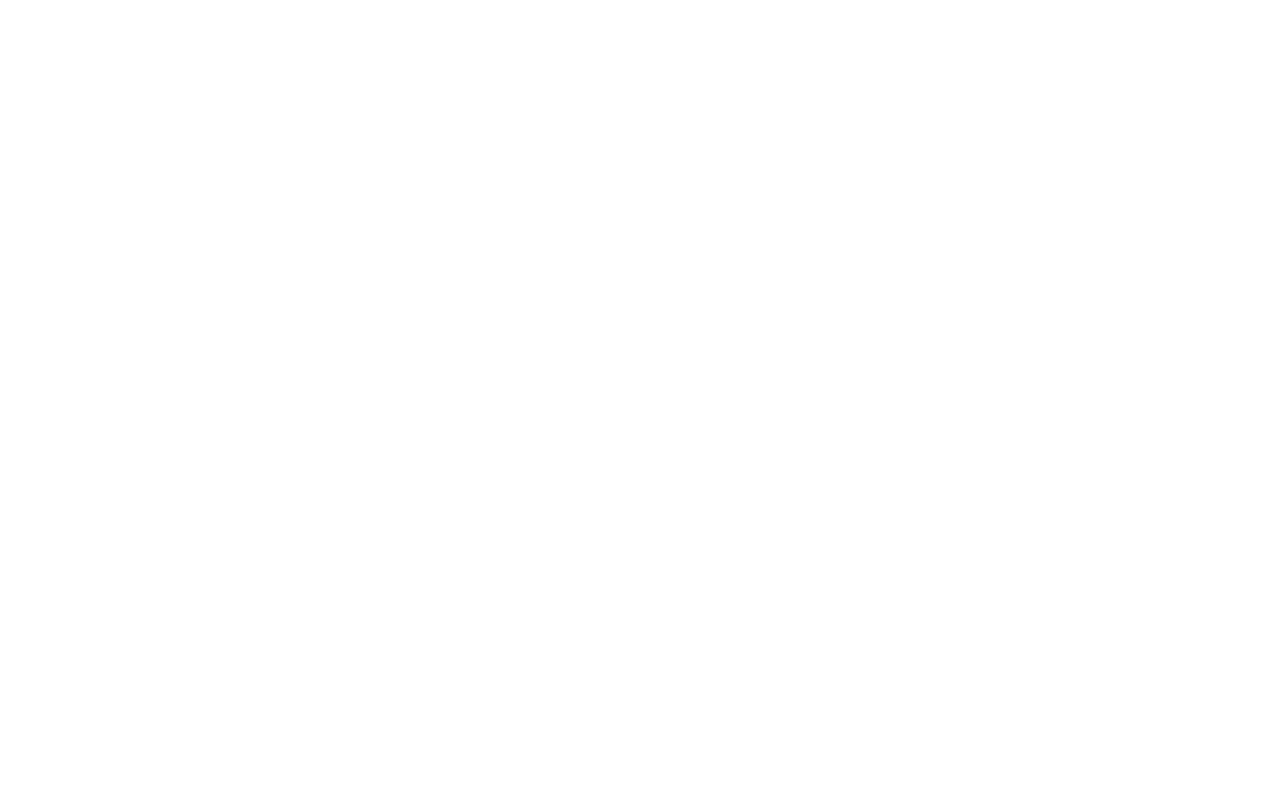
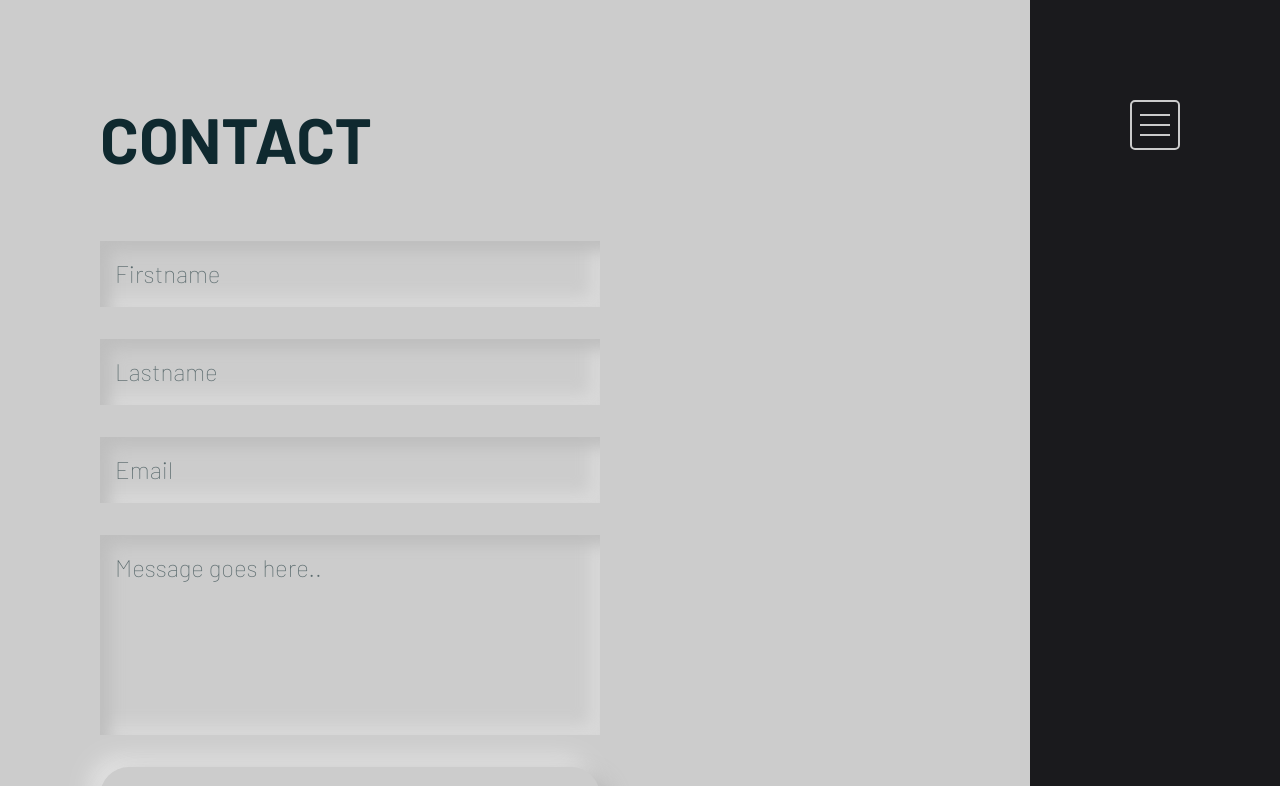
Before and after one commit to joshhammer/portfolio2020, a React (Create React App) app: page /contact in a window 1280 px wide. Shown: the top 786 px of the page. Built offline with nearby package versions, Linux system fonts and the light colour scheme.

Commit message:
adjust skill colors, start with contact form

```diff
--- a/src/App.jsx
+++ b/src/App.jsx
@@ -4,6 +4,7 @@ import Navigation from './components/Navigation/Navigation';
 import LandingPage from './components/LandingPage/LandingPage'
 import About from './components/About/About'
 import Skills from './components/Skills/Skills'
+import Contact from './components/Contact/Contact'
 import './App.scss';
 
 function App() {
@@ -14,6 +15,7 @@ function App() {
           <Route exact path='/' component={LandingPage}/>
           <Route exact path='/skills' component={Skills}/>
           <Route exact path='/about' component={About}/>
+          <Route exact path='/contact' component={Contact}/>
 
         </Switch>
       </Router>
--- /dev/null
+++ b/src/components/Contact/Contact.jsx
@@ -0,0 +1,42 @@
+import React from 'react';
+import {useState} from 'react';
+
+import './Contact.scss';
+
+export default function Contact() {
+  const [firstname, setFirstname] = useState('');
+  const [lastname, setLastname] = useState('');
+  const [message, setMessage] = useState('');
+
+
+  return(
+    <main className="container contact-container">
+      <h1 className='section-title contact-title'>Contact</h1>
+      <div className="contact-form-container">
+        <form action="">
+          <input
+            type="text"
+            name='firstname'
+            placeholder='Firstname'
+            value={firstname}
+            onChange={(event) => setFirstname(event.target.value)}
+          />
+
+          <input
+            type="text"
+            name='lastname'
+            placeholder='Lastname'
+            value={lastname}
+            onChange={(event) => setLastname(event.target.value)}
+          />
+          <input type="email" name='email' placeholder='Email'/>
+
+          {/* <input type="textarea" placeholder='Drop me a line...' value={message} onChange={(event) => setMessage(event.target.value)}/> */}
+          <textarea name="" id="" placeholder='Message goes here..'></textarea>
+          <input type="submit" value='Send'/>
+        </form>
+
+      </div>
+    </main>
+  )
+}
--- /dev/null
+++ b/src/components/Contact/Contact.scss
@@ -0,0 +1,60 @@
+.contact {
+  &-container {
+    background-color: var(--accent-color-3);
+  }
+  &-title {
+    color: var(--accent-color-4);
+    margin-bottom: 4rem;
+  }
+  &-form-container {
+    max-width: 500px;
+    form {
+      display: flex;
+      flex-direction: column;
+      input, textarea {
+        padding: 15px 15px;
+        margin-bottom: 2rem;
+        // height: 50px;
+        font-family: var(--main-font);
+        font-size: 24px;
+        line-height: 1.5;
+        border: none;
+        border-radius: 0px;
+        background: #CCCCCC;
+        box-shadow: inset 10px 10px 15px #bebebe,
+        inset -10px -10px 15px #dadada;
+
+        &::placeholder {
+          color: rgba(#0F292F, .6);
+          font-weight: 100;
+        }
+        &:focus {
+          outline: none;
+        }
+      }
+      input[type='textarea'] {
+        height: 100px;
+      }
+      input[type='submit'] {
+        color: rgba(#0F292F, .4);
+        border-radius: 29px;
+        background: #CCCCCC;
+        box-shadow:  9px 9px 23px #b1b1b1,
+        -9px -9px 23px #e7e7e7;
+        &:hover {
+          color: rgba(#0F292F, 1);
+        }
+        &:active {
+          border-radius: 29px;
+          background: #CCCCCC;
+          box-shadow: inset 9px 9px 23px #b1b1b1,
+          inset -9px -9px 23px #e7e7e7;
+        }
+      }
+      textarea {
+        resize: none;
+        height: 200px;
+      }
+    }
+  }
+}
--- a/src/components/InterestTag/InterestTag.jsx
+++ b/src/components/InterestTag/InterestTag.jsx
@@ -5,7 +5,7 @@ import './InterestTag.scss';
 export default function InterestTag(props) {
   return(
     <div className='interest-tag'>
-      <a href={props.interestObj.url} target='_blank' rel='noopener' className='interest-title'>{props.interestObj.title}</a>
+      <a href={props.interestObj.url} target='_blank' rel='noopener noreferrer' className='interest-title'>{props.interestObj.title}</a>
     </div>
   )
 }
--- a/src/components/InterestTag/InterestTag.scss
+++ b/src/components/InterestTag/InterestTag.scss
@@ -7,6 +7,7 @@
     background-size: 100% 0;
     background-position: center;
     transition: background-size .25s ease-out;
+
     &:hover {
       cursor: default;
       background-size: 100% 100%;
@@ -32,12 +33,12 @@
   }
 
   &-title {
-    padding: 5px 10px;
+    display: block;
+    padding: 10px 15px;
     color: var(--accent-color-3);
     font-weight: 300;
     font-size: 22px;
     letter-spacing: 2px;
-    line-height: 1.5;
     text-transform: uppercase;
     transition: color .25s ease-out;
   }
--- a/src/components/Navigation/Navigation.scss
+++ b/src/components/Navigation/Navigation.scss
@@ -25,7 +25,7 @@
     background-color: var(--menu-color);
     transition: right .5s cubic-bezier(0,-0.01,0,.99);
     &.visible {
-      box-shadow: -3px 0 15px rgba(black, .8);
+      box-shadow: -3px 0 15px rgba(black, .3);
       right: 0;
     }
     nav {
@@ -41,7 +41,7 @@
     width: 50px;
     height: 50px;
     border: 2px solid var(--menu-color);
-    border-radius: 40%;
+    border-radius: 5px;
     transition: background-color .15s ease-out;
     animation: menuRotate 5s linear 0s infinite forwards;
     &:hover {
@@ -59,7 +59,7 @@
       height: 2px;
       background-color: var(--menu-color);
       position: relative;
-      transition: background-color .15s ease-out;
+      transition: background-color .1s ease-out;
       &::before {
         content: '';
         position: absolute;
--- a/src/components/Skills/Skills.jsx
+++ b/src/components/Skills/Skills.jsx
@@ -31,7 +31,7 @@ export default function Skills() {
       setJqueryStyle({backgroundSize: `${data.skills.jQuery.skillLevel} 100%`});
       setPythonStyle({backgroundSize: `${data.skills.python.skillLevel} 100%`});
       setPhpStyle({backgroundSize: `${data.skills.php.skillLevel} 100%`});
-    }, 200);
+    }, 500);
   })
 
   return(
--- a/src/components/Skills/Skills.scss
+++ b/src/components/Skills/Skills.scss
@@ -15,20 +15,21 @@
   }
   &-single-element {
     font-weight: 100;
-    color: var(--black);
+    color: var(--white);
     text-transform: uppercase;
     font-size: 1.25rem;
     width: 1000px;
     margin-bottom: 2rem;
-    padding: 5px 10px;
-    border: 1px solid var(--menu-color);
-    background-image: linear-gradient(var(--menu-color), var(--menu-color));
+    padding: 8px 10px;
+    // border: 1px solid var(--menu-color);
+    background-image: linear-gradient(var(--accent-color-5), var(--accent-color-5));
     background-size: 10% 100%;
     background-repeat: no-repeat;
-    transition: background-size 1.5s cubic-bezier(.51,0,0,.99);
-    // &:hover {
-    //   background-size: 70% 100%;
-    // }
+    transition: background-size 2s cubic-bezier(.51,0,0,.99);
+    &:nth-child(2n) {
+      background-image: linear-gradient(var(--accent-color-1), var(--accent-color-1));
+
+    }
   }
   &-jquery {
     text-transform: none;
```
